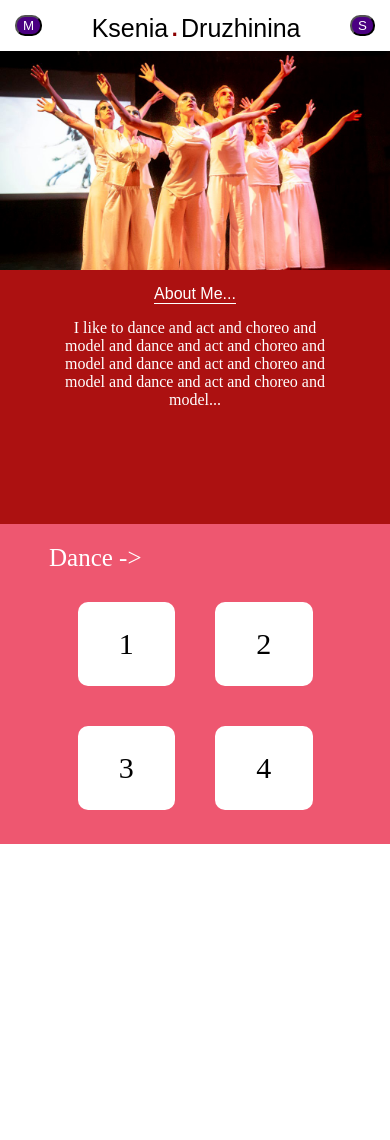
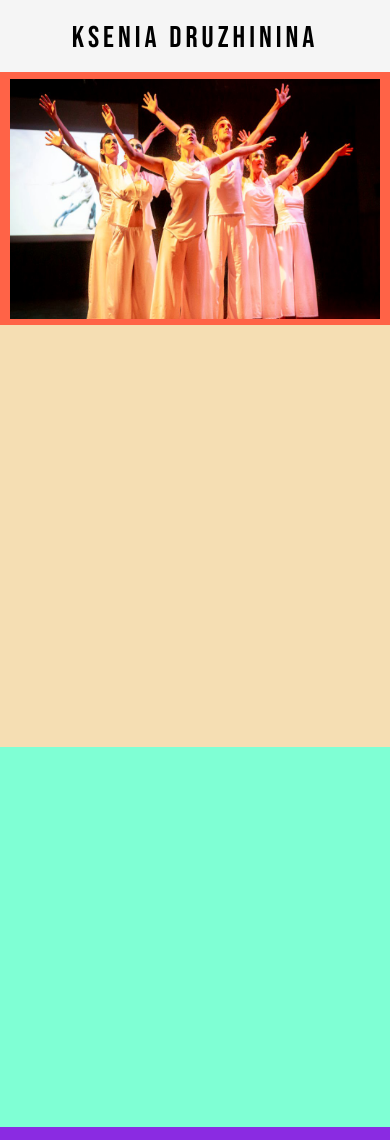
Before and after one commit to Edward979797/ksenia-dance, a plain HTML site: page index.html in a window 390 px wide. Before the commit the page ends 844 px from the top, so only its background shows below. Drawn offline with Linux system fonts and the light colour scheme; a web font is replaced by a local one.

Commit message:
Began work on cross-compatibility between mobile and desktop platforms - made header responsive as well as front-page header

```diff
--- a/index.html
+++ b/index.html
@@ -4,127 +4,36 @@
         <title>Ksenia Portfolio</title>
         <meta charset="utf-8">
         <meta name="viewport" content="width=device-width, initial-scale=1, minimum-scale=1" />
+        <link rel="preconnect" href="https://fonts.googleapis.com">
+        <link rel="preconnect" href="https://fonts.gstatic.com" crossorigin>
+        <link href="https://fonts.googleapis.com/css2?family=Bebas+Neue&family=Share+Tech+Mono&display=swap" rel="stylesheet">
+        <link rel="preconnect" href="https://fonts.googleapis.com">
+        <link rel="preconnect" href="https://fonts.gstatic.com" crossorigin>
+        <link href="https://fonts.googleapis.com/css2?family=Fredoka:wght@300&display=swap" rel="stylesheet">
         <link rel="stylesheet" href="./style.css">
-        <link href='https://fonts.googleapis.com/css?family=Amita' rel='stylesheet'>
-        <link href='https://fonts.googleapis.com/css?family=Beth Ellen' rel='stylesheet'>
-        <link href='https://fonts.googleapis.com/css?family=Courgette' rel='stylesheet'>
     </head>
     <body>
         <div class="header">
-            <div class="header-left">
-                <button>M</button>
-            </div>
-            <div class="header-title">
-                <div class="first-name">
-                    Ksenia
-                </div>
-                <div class="period">
-                    .
-                </div>
-                <div class="last-name">
-                    Druzhinina
-                </div>
-            </div>
-            <div class="header-right">
-                <button>S</button>
+            <div class="logo">Ksenia Druzhinina</div>
+            <div class="menu">
+                <li>Actress</li>
+                <li>Choreographer</li>
+                <li>Dancer</li>
+                <li>Model</li>
+                <li>Social</li>
             </div>
         </div>
-        <div class="hero">
-            <div class="banner">
-                <img src="./images/dance.jpg">
-            </div>
-            <div class="about">
-                <div class="about-header">
-                    About Me...
-                </div>
-                <div class="about-text">
-                    I like to dance and act and choreo and model
-                    and dance and act and choreo and model and dance
-                    and act and choreo and model and dance and act
-                    and choreo and model...
-                </div>
-            </div>
+        <div class="front-image">
+            <img src="./images/dance.jpg">
         </div>
-        <div class="content">
-                <div class="dance">
-                    <div class="dance-header">
-                        Dance ->
-                    </div>
-                    <div class="dance-images">
-                        <div class="dance-image-1">
-                            1
-                        </div>
-                        <div class="dance-image-2">
-                            2
-                        </div>
-                        <div class="dance-image-3">
-                            3
-                        </div>
-                        <div class="dance-image-4">
-                            4
-                        </div>
-                    </div>
-                </div>
-                <div class="choreo">
-                    <div class="choreo-header">
-                        Choreo ->
-                    </div>
-                    <div class="choreo-images">
-                        <div class="choreo-image-1">
-                            1
-                        </div>
-                        <div class="choreo-image-2">
-                            2
-                        </div>
-                        <div class="choreo-image-3">
-                            3
-                        </div>
-                        <div class="choreo-image-4">
-                            4
-                        </div>
-                    </div>
-                </div>
-                <div class="act">
-                    <div class="act-header">
-                        Acting ->
-                    </div>
-                    <div class="act-images">
-                        <div class="act-image-1">
-                            1
-                        </div>
-                        <div class="act-image-2">
-                            2
-                        </div>
-                        <div class="act-image-3">
-                            3
-                        </div>
-                        <div class="act-image-4">
-                            4
-                        </div>
-                    </div>
-                </div>
-                <div class="model">
-                    <div class="model-header">
-                        Model ->
-                    </div>
-                    <div class="model-images">
-                        <div class="model-image-1">
-                            1
-                        </div>
-                        <div class="model-image-2">
-                            2
-                        </div>
-                        <div class="model-image-3">
-                            3
-                        </div>
-                        <div class="model-image-4">
-                            4
-                        </div>
-                    </div>
-                </div>
+        <div class="about">
+
+        </div>
+        <div class="categories">
+
         </div>
         <div class="footer">
-            Footer
+
         </div>
     </body>
 </html>
--- a/style.css
+++ b/style.css
@@ -3,7 +3,6 @@ html,body {
     height: 100%;
     margin: 0px;
     padding: 0px;
-    overflow-x: hidden;
 }
 
 body {
@@ -13,164 +12,100 @@ body {
 }
 
 .header {
-    display: flex;
-    justify-content: center;
-    align-items: center;
-    background-color: white;
-}
-
-.header-title {
-    display: flex;
-    flex: auto;
-    justify-content: center;
-    align-items: center;
-    font-family: 'Amita', 'arial';
-    font-size: 32px;
-    color: black;
-}
-
-.first-name,
-.last-name {
-    font-family: 'Amita', 'arial';
-    font-size: 25px;
-    color: black;
-    margin-bottom: -5px;
-    margin-left: 2px;
-    margin-right: 2px;
-}
-
-.period {
-    color: darkred;
-}
-
-.header-left,
-.header-right {
-    margin: 15px;
-}
-
-.header-left button,
-.header-right button {
-    border-radius: 10px;
-    background-color: indigo;
-    color: white;
-}
-
-.banner img {
-    width: 100%;
-    height: auto;
-    display: block;
-}
-
-.about {
-    min-height: 30vh;
+    background-color: whitesmoke;
     display: flex;
     flex-direction: column;
     justify-content: flex-start;
     align-items: center;
-    background-color: rgb(172, 17, 17);
+    padding: 10px;
+    padding-top: 20px;
+    height: 5vh;
+    position: -webkit-sticky;
+    position: sticky;
+    top: 0;
 }
 
-.about-header {
-    font-family: 'Beth Ellen', 'arial';
-    margin: 15px;
-    border-bottom: 1px solid white;
-    color: white;
-}
-
-.about-text {
-    width: 70vw;
-    font-size: 16px;
-    color: white;
-    text-align: center;
-    font-family: 'Amita';
-    margin-bottom: 10px;
-}
-
-.content {
-    display: flex;
-    flex-direction: column;
-    align-items: center;
-    min-height: fit-content;
-}
-
-.dance,
-.choreo,
-.act,
-.model {
-    display: flex;
-    width: 100%;
-    flex-direction: column;
-    padding: 10px;
-    min-height: fit-content;
-}
-
-.dance {
-    background-color: rgb(238, 87, 112);
-}
-
-.choreo {
-    background-color: rebeccapurple;
-}
-
-.act {
-    background-color: rgb(44, 44, 172);
-}
-
-.model {
-    background-color: rgb(15, 10, 36);
-}
-
-.dance-header,
-.choreo-header,
-.act-header,
-.model-header {
-    margin-left: 10vw;
-    padding: 10px;
-    font-size: 25px;
-    color: white;
-    font-family: 'Beth Ellen';
-}
-
-.dance-images,
-.choreo-images,
-.act-images,
-.model-images {
-    align-self: center;
-    display: flex;
-    flex-wrap: wrap;
-    align-items: center;
-    justify-content: center;
-    margin-bottom: 10px;
-}
-
-.dance-image-1,
-.dance-image-2,
-.dance-image-3,
-.dance-image-4,
-.choreo-image-1,
-.choreo-image-2,
-.choreo-image-3,
-.choreo-image-4,
-.act-image-1,
-.act-image-2,
-.act-image-3,
-.act-image-4,
-.model-image-1,
-.model-image-2,
-.model-image-3,
-.model-image-4 {
-    width: 25vw;
-    height: 10vh;
-    background-color: white;
-    margin: 20px;
-    border-radius: 10px;
-    display: flex;
-    align-items: center;
-    justify-content: center;
+.logo {
+    font-family: 'Bebas Neue', sans-serif;
+    letter-spacing: 4px;
     font-size: 30px;
 }
 
+.menu {
+    display: flex;
+    flex-direction: column;
+    list-style: none;
+    visibility: hidden;
+}
+
+.menu li {
+    font-family: 'Fredoka', sans-serif;
+}
+
+
+.front-image {
+    background-color: tomato;
+    min-height: 30vh;
+    display: flex;
+    justify-content: center;
+    align-items: center;
+}
+
+.front-image img {
+    height: 95%;
+    width: 95%;
+}
+
+.about {
+    background-color: wheat;
+    min-height: 50vh;
+}
+
+.categories {
+    background-color: aquamarine;
+    min-height: 45vh;
+}
+
 .footer {
-    background-color: white;
-    padding: 10px;
+    background-color: blueviolet;
+    min-height: 4vh;
 }
+
+@media only screen and (min-width: 1000px) {
+    .header {
+        flex-direction: row;
+        padding-left: 5%;
+        padding-right: 5%;
+        height: 15vh;
+    }
+
+    .logo {
+        font-size: 52px;
+        flex: 1;
+    }
+
+    .menu {
+        justify-content: flex-end;
+        flex-direction: row;
+        visibility: visible;
+    }
+
+    .menu li {
+        margin-right: 10%;
+        margin-left: 10%;
+        font-size: 22px;
+    }
+
+    .menu li:hover {
+        color: cadetblue;
+    }
+
+    .front-image {
+        min-height: 80vh;
+    }
+
+    .front-image img {
+        height: 700px;
+        width: 1400px;
+    }
+}
```
Also changed, not shown: images/actor.PNG (added), images/choreo.jpg (added), images/dancer.jpg (added), images/model.jpg (added), 1 other file.
